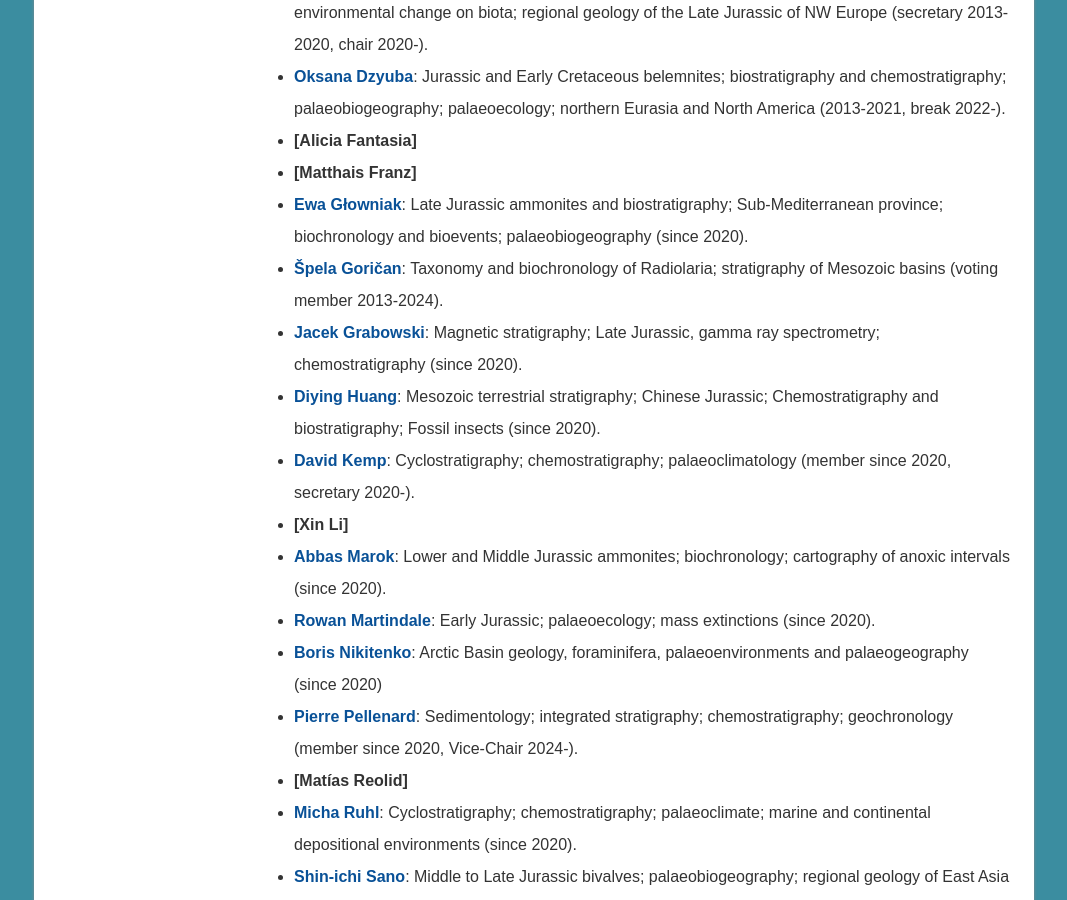
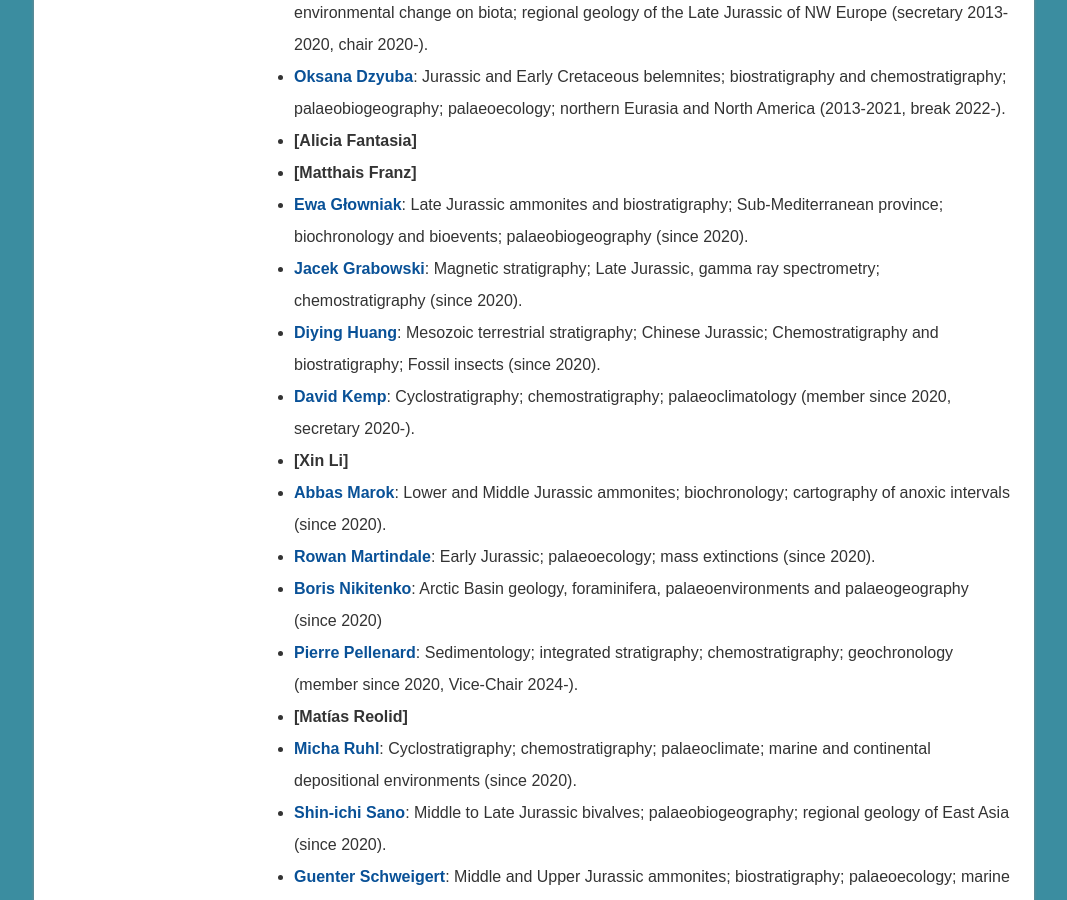
Before and after one commit to i-c-stratigraphy/subcommission-jurassic, a Jekyll site: the page built from pages/members.md, in a window 1280 px wide and 900 px high, scrolled down 1035 px. Shown: the whole window, without its empty margins (106-1173 px from the left). Built offline with Jekyll 4.4.1, drawn with Linux system fonts in a browser that asks for light colours.

Commit message:
Update members.md

```diff
--- a/pages/members.md
+++ b/pages/members.md
@@ -24,7 +24,6 @@ Website contacts: Angela Coe and David Kemp
 * **[Alicia Fantasia]**
 * **[Matthais Franz]**
 * **[Ewa Głowniak](https://www.geo.uw.edu.pl/pl/dr-hab-ewa-glowniak)**: Late Jurassic ammonites and biostratigraphy; Sub-Mediterranean province; biochronology and bioevents; palaeobiogeography (since 2020).
-* **[Špela Goričan](http://piir.zrc-sazu.si/en/sodelavci/%C5%A1pela-gori%C4%8Dan-en#v)**: Taxonomy and biochronology of Radiolaria; stratigraphy of Mesozoic basins (voting member 2013-2024).
 * **[Jacek Grabowski](https://publons.com/researcher/2782283/jacek-grabowski/)**: Magnetic stratigraphy; Late Jurassic, gamma ray spectrometry; chemostratigraphy (since 2020).
 * **[Diying Huang](http://sourcedb.nigpas.cas.cn/en/ywrck/200907/t20090728_2280913.html)**: Mesozoic terrestrial stratigraphy; Chinese Jurassic; Chemostratigraphy and biostratigraphy; Fossil insects (since 2020).
 * **[David Kemp](https://www.researchgate.net/profile/David_Kemp4)**: Cyclostratigraphy; chemostratigraphy; palaeoclimatology (member since 2020, secretary 2020-).
```
